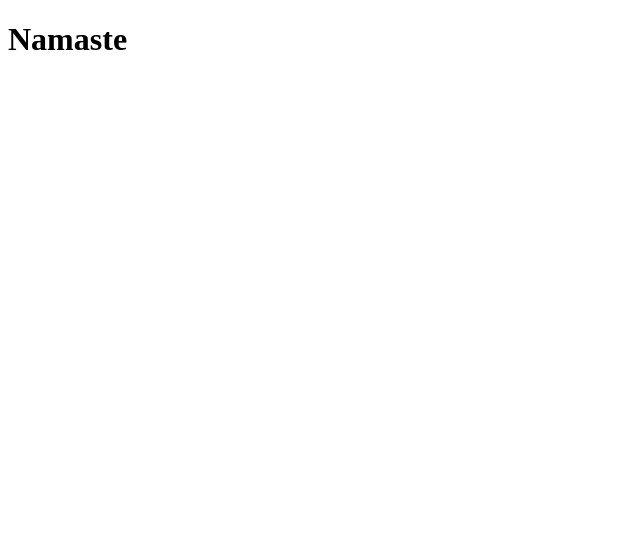
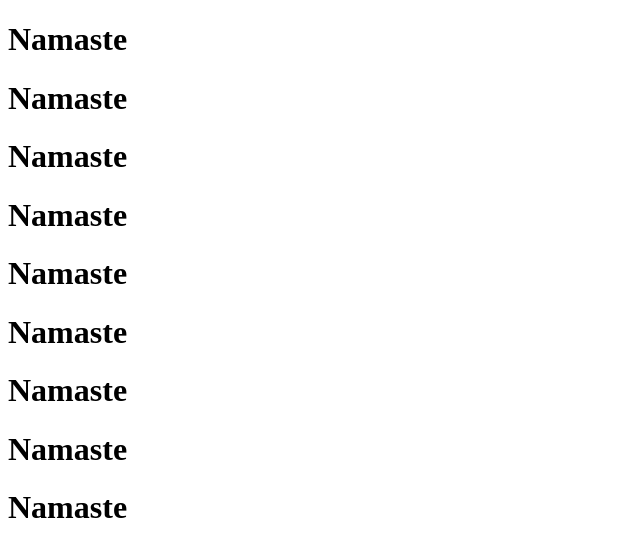
Before and after one commit to homen19/pract, a plain HTML site: page index.html in a window 1280 px wide. Shown: the whole page, without its empty margins (0-640 px from the left). Drawn offline with Linux system fonts and the light colour scheme.

Commit message:
something chang

```diff
--- a/index.html
+++ b/index.html
@@ -13,6 +13,14 @@
 
 <body>
     <h1>Namaste</h1>
+    <h1>Namaste</h1>
+    <h1>Namaste</h1>
+    <h1>Namaste</h1>
+    <h1>Namaste</h1>
+    <h1>Namaste</h1>
+    <h1>Namaste</h1>
+    <h1>Namaste</h1>
+    <h1>Namaste</h1>
 
 </body>
 
```
